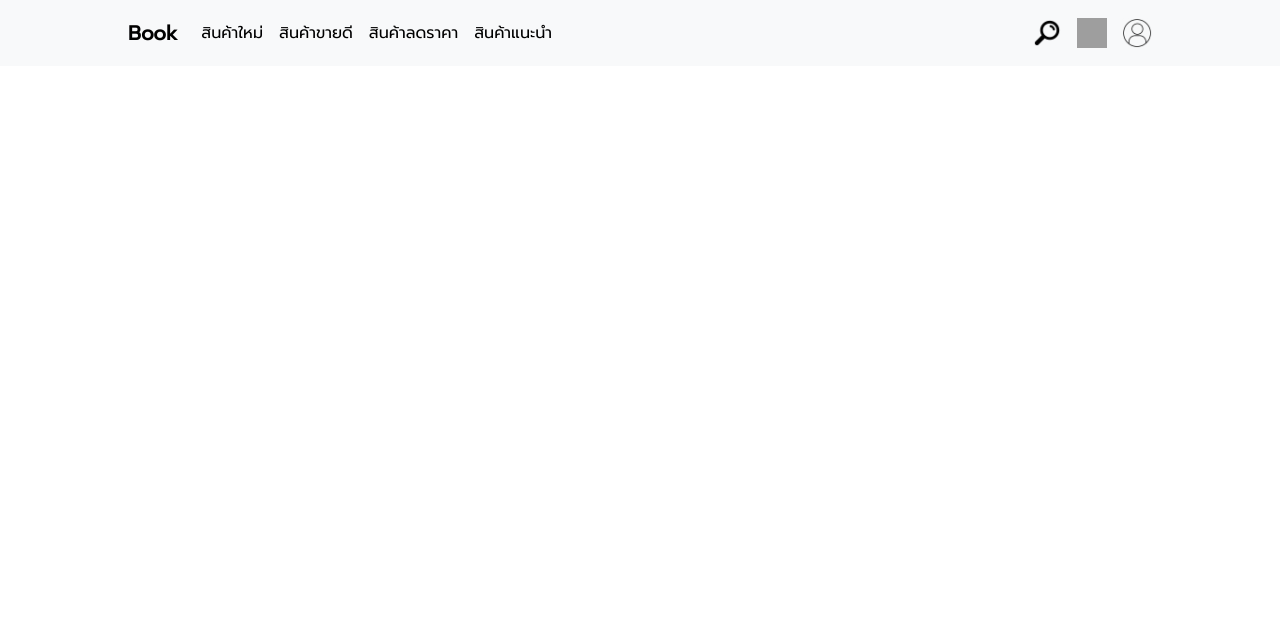
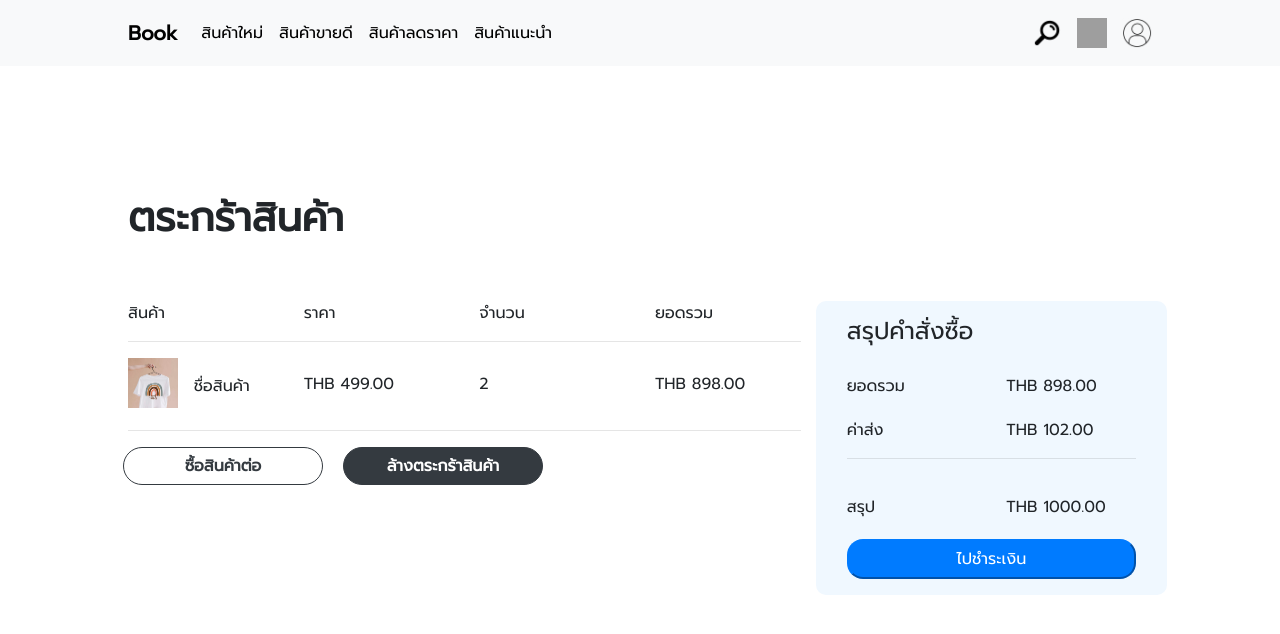
Before and after one commit to Thaksina/website-assignmet, a React (Create React App) app: page /cart in a window 1280 px wide. Shown: the top 634 px of the page. Built offline with nearby package versions, Linux system fonts and the light colour scheme; grey boxes are pictures that could not be loaded.

Commit message:
Cartpage done

```diff
--- /dev/null
+++ b/src/Components/Cartpage.css
@@ -0,0 +1,49 @@
+.topiccartpage{
+    font-weight: 800;
+    padding-bottom: 5%;
+}
+
+.productspace{
+    padding-left: 10%;
+}
+
+.productname{
+    padding-left: 10%;
+    padding-top: 10%;
+
+}
+
+.fonttomiddle{
+    padding-top: 2%;
+}
+
+.cartbutton{
+    width: 200px;
+    border-radius: 20px;
+    font-weight: 900;
+    margin: 0px 10px;
+    background-color: transparent;
+    border: 1px solid transparent;
+    padding: .375rem .75rem;
+}
+
+.totalnote{
+    background: aliceblue;
+    border-radius: 10px;
+}
+
+.paddingnote{
+    padding: 5%;
+}
+
+.paddingtopnote{
+    padding-top: 20px;
+}
+
+.notesubmitbutton{
+    padding: .375rem .75rem;
+    border-radius: 1rem;
+    transition: color .15s ease-in-out,background-color .15s ease-in-out,border-color .15s ease-in-out,box-shadow .15s ease-in-out;
+    width: -webkit-fill-available;
+
+}
--- a/src/Components/Cartpage.js
+++ b/src/Components/Cartpage.js
@@ -1,12 +1,88 @@
 import React from 'react'
-import './Card.css'
+import './Cartpage.css'
 import { Link } from "react-router-dom";
 
 
 function Cartpage() {
   return (
     <div className="title">
+      <h1 className="topiccartpage">ตระกร้าสินค้า</h1>
 
+       <div className="row">
+         <div className="col-8">
+           <div className="row">
+             <div className="col-3">สินค้า</div>
+             <div className="col-3">ราคา</div>
+             <div className="col-3">จำนวน</div>
+             <div className="col-3">ยอดรวม</div>
+           </div>
+           <hr></hr>
+           <div className="row">
+           <div className="col-3">
+           <div className="row productspace">
+             <img class="popupitempicture" src="./shirtpic.jpg" alt="image" />
+           <p className="productname">ชื่อสินค้า</p>
+             </div>
+           </div>
+             <div className="col-3 fonttomiddle">THB 499.00</div>
+             <div className="col-3 fonttomiddle">2</div>
+             <div className="col-3 fonttomiddle">THB 898.00</div>
+           </div>
+           <hr></hr>
+           <div className="row">
+           <button type="button" class="btn-outline-dark cartbutton">ซื้อสินค้าต่อ</button>
+           <button type="button" class="btn-dark cartbutton">ล้างตระกร้าสินค้า</button>
+
+           </div>
+
+
+         </div>
+
+
+         <div className="col-4 totalnote">
+           <div className="paddingnote">
+
+
+             <h4>
+               สรุปคำสั่งซื้อ
+             </h4>
+             <div className="row paddingtopnote">
+               <div className="col-6">
+                 ยอดรวม
+               </div>
+               <div className="col-6">
+                 THB 898.00
+               </div>
+             </div>
+             <div className="row paddingtopnote">
+               <div className="col-6">
+                 ค่าส่ง
+               </div>
+               <div className="col-6">
+                 THB 102.00
+               </div>
+             </div>
+             <hr></hr>
+
+             <div className="row paddingtopnote">
+               <div className="col-6">
+                 สรุป
+               </div>
+               <div className="col-6">
+                 THB 1000.00
+               </div>
+             </div>
+             <div className="paddingtopnote">
+               <Link to="/paypage">
+               <button class="notesubmitbutton btn-primary" type="button">ไปชำระเงิน</button>
+               </Link>
+             </div>
+
+
+
+           </div>
+         </div>
+         </div>
     </div>
   );
 }
--- a/src/Components/Paypage.js
+++ b/src/Components/Paypage.js
@@ -6,7 +6,7 @@ import { Link } from "react-router-dom";
 function Paypage() {
   return (
     <div className="title">
-
+      skdfjlkasjdfklasdjf
     </div>
   );
 }
```
